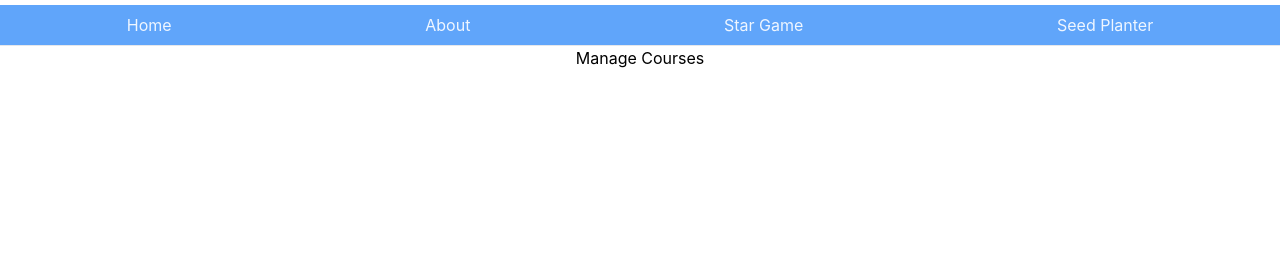
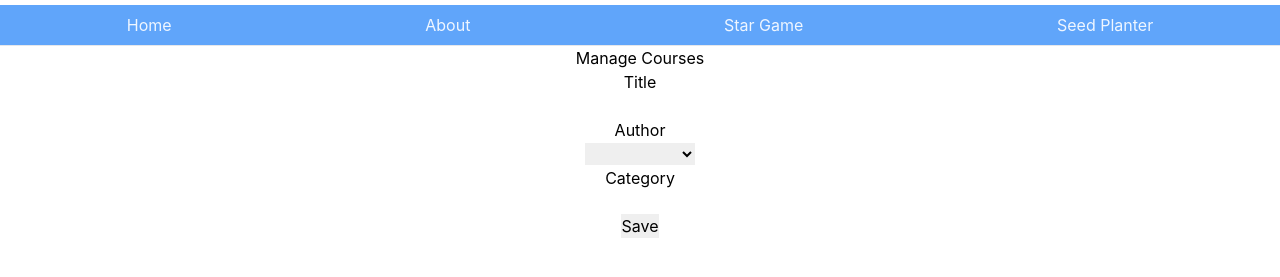
Before and after one commit to stujmar/banner-ninja, a React (Create React App) app: page /course in a window 1280 px wide. Shown: the part 343-620 px from the top of the page. Built offline with nearby package versions, Linux system fonts and the light colour scheme; no server answers.

Commit message:
[sm] imported the CourseForm into the ManageCourses.js

```diff
--- a/src/components/temp/CourseForm.js
+++ b/src/components/temp/CourseForm.js
@@ -50,3 +50,5 @@ const CourseForm = (props) => {
         </form>
     )
 }
+
+export default CourseForm;
--- a/src/components/temp/ManageCourses.js
+++ b/src/components/temp/ManageCourses.js
@@ -1,5 +1,6 @@
 import React, { useState, useEffect} from 'react';
 import { Prompt } from 'react-router-dom'
+import CourseForm from './CourseForm'
 
 const ManageCourses = (props) => {
     return (
@@ -7,7 +8,7 @@ const ManageCourses = (props) => {
         <h2>Manage Courses</h2>
         {/* <Prompt when={true} message="Are you sure you want to leave?" /> */}
         {props.match.params.slug}
-
+        <CourseForm />
         </>
     )
 }
```
